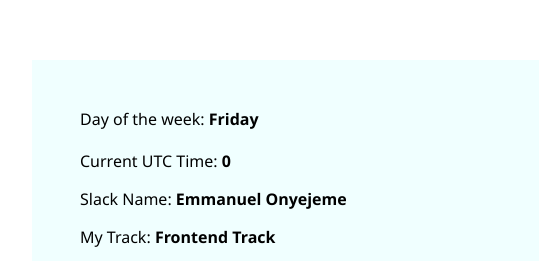
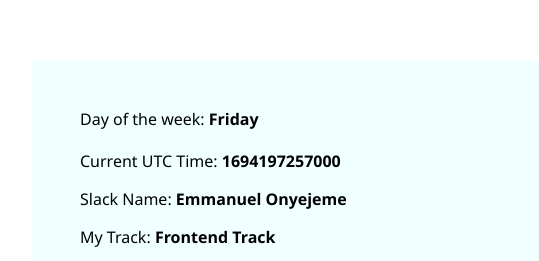
Before and after one commit to HEAT-hue/profile, a plain HTML site: page index.html in a window 1280 px wide. Shown: the part 156-417 px from the top of the page, 96-635 px from the left. Drawn offline with Linux system fonts and the light colour scheme.

Commit message:
Fixed UTC Time

```diff
--- a/index.html
+++ b/index.html
@@ -129,7 +129,7 @@
             const now = new Date();
 
             // Get UTC time in milliseconds
-            const UTCmilliseconds = now.getMilliseconds();
+            const UTCmilliseconds = Date.now();
 
             // Set the UTC time
             utcTimeEl.textContent = UTCmilliseconds
```
